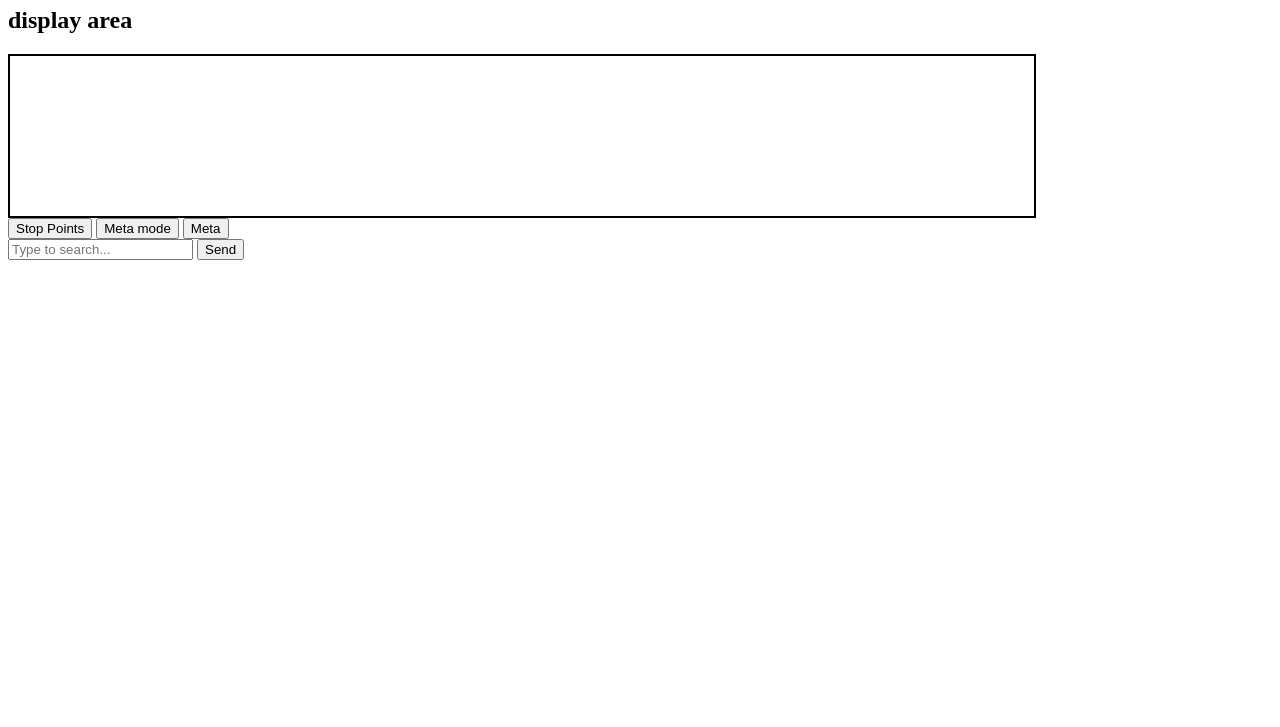
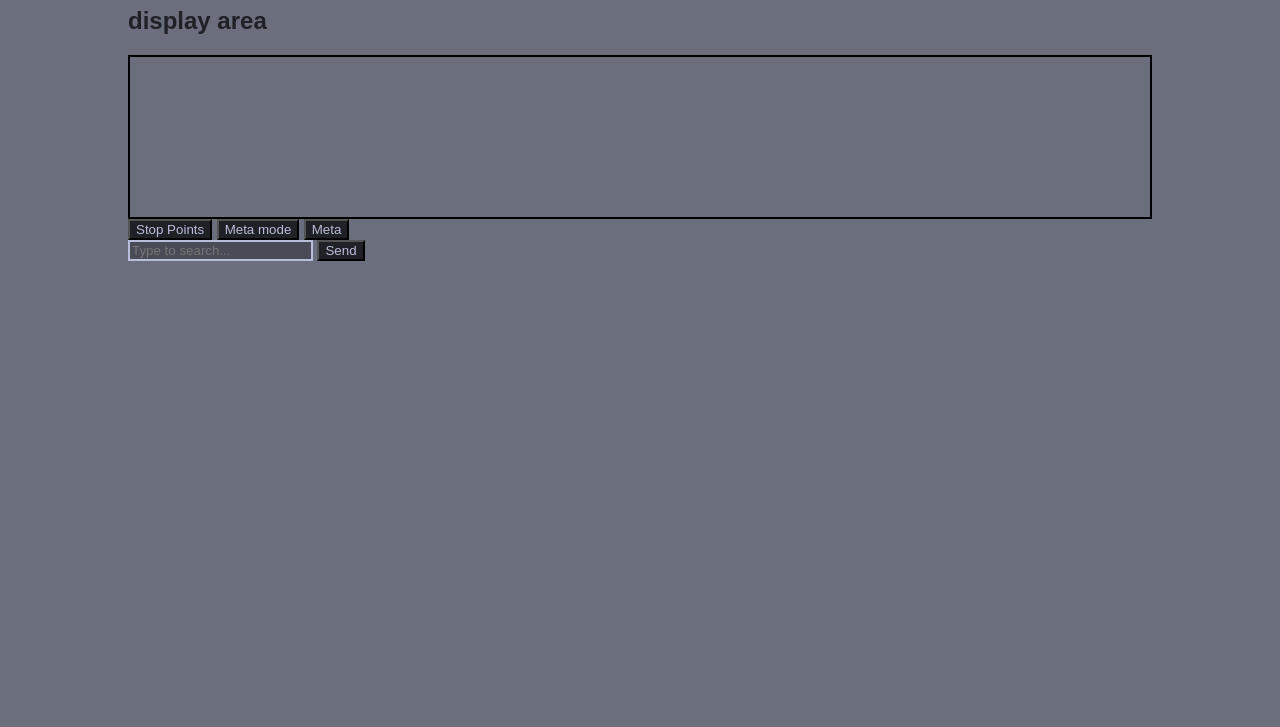
Before and after one commit to AnsonChung3/Sandbox-FAC, a website: page public/pages/tfl.html in a window 1280 px wide. Shown: the part 73-800 px from the top of the page. Drawn offline with Linux system fonts and the light colour scheme.

Commit message:
Create root css settings. Import to existing pages

```diff
--- /dev/null
+++ b/public/css/root.css
@@ -0,0 +1,26 @@
+:root{
+    --background: #6A6E7D;
+    --primary: #202126;
+    --secondary: #494B57;
+    --tertiary: #B8BDDB;
+    --accent: #1D317A;
+}
+
+body {
+    background-color: var(--background);
+    color: var(--primary);
+    font-family: Arial, sans-serif;
+    width: 80vw;
+    margin: auto;
+}
+
+button {
+    background-color: var(--primary);
+    color: var(--tertiary);
+}
+
+input {
+    background-color: var(--secondary);
+    color: var(--primary);
+    border: 2px solid var(--tertiary);
+}
--- a/public/pages/tfl.html
+++ b/public/pages/tfl.html
@@ -3,6 +3,7 @@
 <head>
     <meta charset="UTF-8">
     <title>TFL Page</title>
+    <link rel="stylesheet" href="/public/css/root.css" />
     <link rel="stylesheet" href="/public/css/tfl.css" />
 </head>
 <body>
```
Also changed, not shown: public/pages/index.html (+1 -0 lines).
